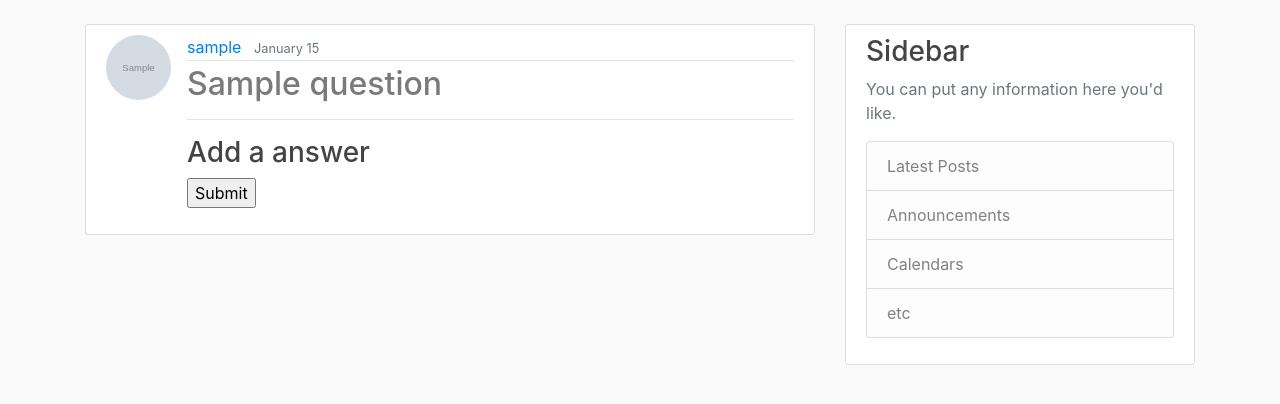
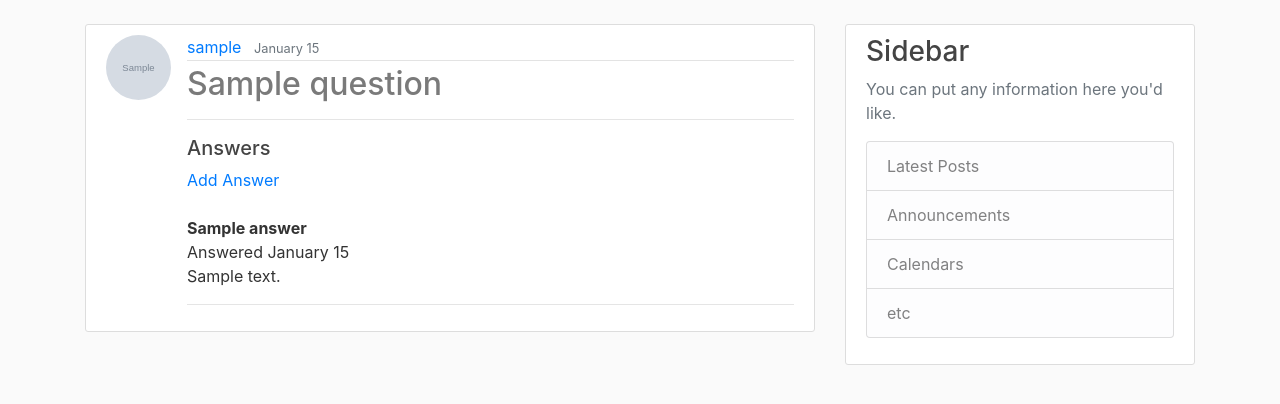
Before and after one commit to tanashikova/Ask-app, a Django app: page /question/1/ in a window 1280 px wide. Shown: the part 56-460 px from the top of the page. Run offline with Django 3.2, Linux system fonts and the light colour scheme; tables that the repository leaves empty hold one stand-in row (values such as "Sample post"); grey boxes marked "Sample" are stand-in pictures; parts of the project's set-up code (start-up, migrations or seed data) failed here and were passed over; some libraries are stand-ins or nearby versions.

Commit message:
adds comment

```diff
--- a/home/admin.py
+++ b/home/admin.py
@@ -2,3 +2,4 @@ from django.contrib import admin
 from . import models
 
 admin.site.register(models.Question)
+admin.site.register(models.Answer)
--- a/home/models.py
+++ b/home/models.py
@@ -2,7 +2,7 @@ from django.db import models
 from django.contrib.auth.models import User
 from django.utils import timezone
 from django.urls import reverse
-from tinymce.models import HTMLField
+
 
 
 class Question (models.Model):
@@ -18,3 +18,18 @@ class Question (models.Model):
 
     def get_absolute_url(self):
             return reverse("question-detail", kwargs={"pk": self.pk})
+
+
+class Answer (models.Model):
+    question = models.ForeignKey(Question, on_delete=models.CASCADE, related_name="answers")
+    name = models.CharField(max_length=50)
+    # user = models.ForeignKey(User, on_delete=models.CASCADE)
+    content = models.TextField(max_length=240)
+    date_submited = models.DateTimeField(auto_now_add=True)
+
+    class Meta:
+        ordering = ('-date_submited',)
+
+
+    def __str__(self):
+        return f"Answer by{self.user.username}"
--- a/home/templates/home/question_detail.html
+++ b/home/templates/home/question_detail.html
@@ -14,21 +14,24 @@
             <a class="btn btn-danger btn-sm" href="{% url 'question-delete' object.id %}">Delete</a>
           </div>
         {% endif %}
-         {% for answer in question.answers.all %}
-            <p><strong>{{ answer.user}}</strong>
-            answered {{ answer.answer_date | date:"F d, Y" }}</p>
-            <br/>
-            {{ answer.content }}
-            <br/>
-    {% endfor %}
-            <hr>
-    <form method="post" action={% url 'question-detail' question.pk %}>
-        {% csrf_token %}
-        <h3>Add a answer</h3>
-        {{ answer_form.as_p|safe }}
-        <input type="hidden" name="question" value="{{ question.pk }}">
-        <p><input type="submit"></p>
-    </form>
+         <hr>
+         <h5>Answers</h5>
+         {% if not question.answers.all %}
+            No answers for this question <a href="{% url 'answer-create' question.pk %}">Add Answer</a>
+         {% else %}
+          <a href="{% url 'answer-create' question.pk %}">Add Answer</a>
+          <br/><br/>
+            {% for answer in question.answers.all %}
+                <strong> {{ answer.name }}  </strong>
+                <br/>
+                Answered {{ answer.date_submited |date:'F d' }}
+                <br/>
+                {{ answer.content}}
+                <br/>
+                <hr>
+            {% endfor %}
+          {% endif %}
+
     </div>
 
   </article>
--- a/home/urls.py
+++ b/home/urls.py
@@ -1,6 +1,6 @@
 from django.urls import path
 from . import views
-from .views import QuestionListView, QuestionDetailView, QuestionCreateView,  QuestionUpdateView, QuestionDeleteView
+from .views import QuestionListView, QuestionDetailView, QuestionCreateView,  QuestionUpdateView, QuestionDeleteView, AddAnswerView
 
 urlpatterns = [
      path('', QuestionListView.as_view(), name='home'),
@@ -8,5 +8,6 @@ urlpatterns = [
      path('question/new/', QuestionCreateView.as_view(), name='question-create'),
      path('question/<int:pk>/update/', QuestionUpdateView.as_view(), name='question-update'),
      path('question/<int:pk>/delete/', QuestionDeleteView.as_view(), name='question-delete'),
+     path('question/<int:pk>/answer', AddAnswerView.as_view(), name='answer-create'),
      path('about/', views.about, name='about'),
 ]
--- a/home/views.py
+++ b/home/views.py
@@ -1,8 +1,9 @@
 from django.shortcuts import render
-from .models import Question
+from .models import Question,Answer
 from django.views.generic import ListView, DetailView, CreateView, UpdateView, DeleteView
 from django.contrib.auth.mixins import LoginRequiredMixin, UserPassesTestMixin
-
+from .forms import AnswerForm
+from django.urls import reverse_lazy
 
 def home(request):
     questions = Question.objects.all()
@@ -57,3 +58,24 @@ class QuestionDeleteView(LoginRequiredMixin, UserPassesTestMixin, DeleteView):
         if self.request.user == question.author:
             return True
         return False
+
+
+
+class AddAnswerView(LoginRequiredMixin, CreateView):
+    model = Answer
+    form_class = AnswerForm
+    template_name = 'home/add_answer.html'
+
+    def form_valid(self, form):
+        form.instance.question_id = self.kwargs['pk']
+        return super().form_valid(form)
+
+
+    def get_success_url(self):
+
+       return reverse_lazy('question-detail', kwargs={'pk': self.kwargs['pk']})
+    #  def test_func(self):
+    #     question = self.get_object()
+    #     if self.request.user == question.author:
+    #         return True
+    #     return False
```
Also changed, not shown: home/forms.py (+10 -10 lines), home/templates/home/add_answer.html (added, +16 -0 lines), home/migrations/0007_answer.py (added), home/migrations/0008_answer_name.py (added), home/migrations/0009_remove_answer_user.py (added).
